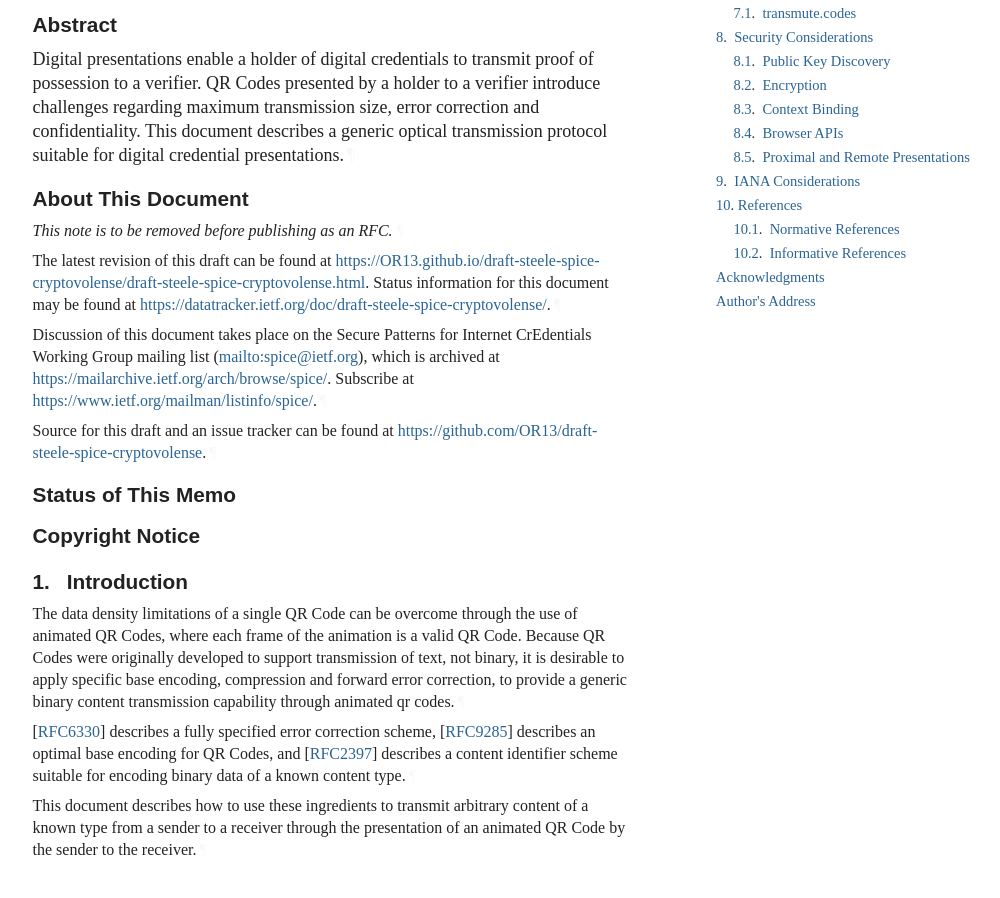
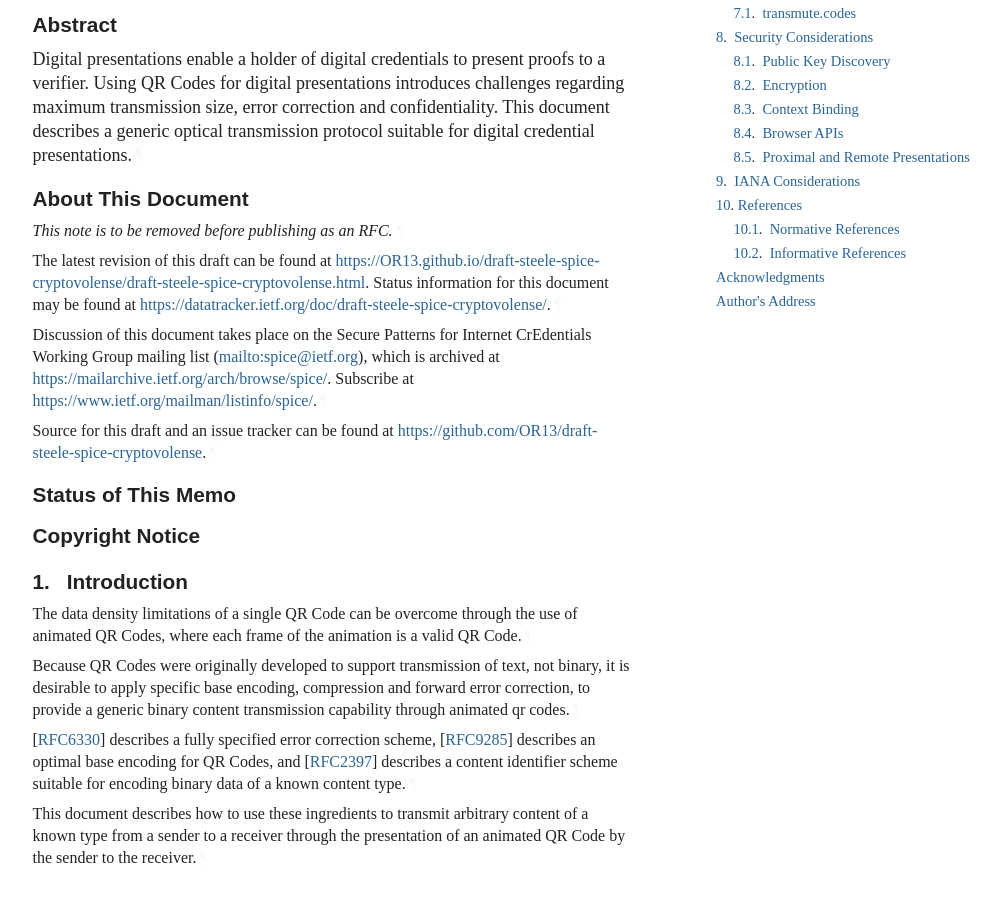
Before and after one commit to OR13/draft-steele-spice-cryptovolense, a plain HTML site: page draft-steele-spice-cryptovolense.html in a window 1280 px wide. Shown: the part 300-1198 px from the top of the page, without its empty margins (92-1092 px from the left). Drawn offline with Linux system fonts and the light colour scheme; a web font is replaced by a local one.

Commit message:
Script updating gh-pages from 71f5849. [ci skip]

```diff
--- a/draft-steele-spice-cryptovolense.html
+++ b/draft-steele-spice-cryptovolense.html
@@ -7,8 +7,8 @@
 <title>Cryptovolense</title>
 <meta content="Orie Steele" name="author">
 <meta content="
-       Digital presentations enable a holder of digital credentials to transmit proof of possession to a verifier.
-QR Codes presented by a holder to a verifier introduce challenges regarding maximum transmission size, error correction and confidentiality.
+       Digital presentations enable a holder of digital credentials to present proofs to a verifier.
+Using QR Codes for digital presentations introduces challenges regarding maximum transmission size, error correction and confidentiality.
 This document describes a generic optical transmission protocol suitable for digital credential presentations.
     " name="description">
 <meta content="xml2rfc 3.19.0" name="generator">
@@ -1065,8 +1065,8 @@ svg :is([fill="white"], [fill^="#fff"]) {
 <h1 id="title">Cryptovolense</h1>
 <section id="section-abstract">
       <h2 id="abstract"><a href="#abstract" class="selfRef">Abstract</a></h2>
-<p id="section-abstract-1">Digital presentations enable a holder of digital credentials to transmit proof of possession to a verifier.
-QR Codes presented by a holder to a verifier introduce challenges regarding maximum transmission size, error correction and confidentiality.
+<p id="section-abstract-1">Digital presentations enable a holder of digital credentials to present proofs to a verifier.
+Using QR Codes for digital presentations introduces challenges regarding maximum transmission size, error correction and confidentiality.
 This document describes a generic optical transmission protocol suitable for digital credential presentations.<a href="#section-abstract-1" class="pilcrow">¶</a></p>
 </section>
 <section class="note rfcEditorRemove" id="section-note.1">
@@ -1208,12 +1208,12 @@ This document describes a generic optical transmission protocol suitable for dig
       <h2 id="name-introduction">
 <a href="#section-1" class="section-number selfRef">1. </a><a href="#name-introduction" class="section-name selfRef">Introduction</a>
       </h2>
-<p id="section-1-1">The data density limitations of a single QR Code can be overcome through the use of animated QR Codes, where each frame of the animation is a valid QR Code.
-Because QR Codes were originally developed to support transmission of text, not binary, it is desirable to apply specific base encoding, compression and forward error correction, to provide a generic binary content transmission capability through animated qr codes.<a href="#section-1-1" class="pilcrow">¶</a></p>
-<p id="section-1-2"><span>[<a href="#RFC6330" class="cite xref">RFC6330</a>]</span> describes a fully specified error correction scheme, <span>[<a href="#RFC9285" class="cite xref">RFC9285</a>]</span> describes an optimal base encoding for QR Codes, and <span>[<a href="#RFC2397" class="cite xref">RFC2397</a>]</span> describes a content identifier scheme suitable for encoding binary data of a known content type.<a href="#section-1-2" class="pilcrow">¶</a></p>
-<p id="section-1-3">This document describes how to use these ingredients to transmit arbitrary content of a known type from a sender to a receiver through the presentation of an animated QR Code by the sender to the receiver.<a href="#section-1-3" class="pilcrow">¶</a></p>
-<div id="section-1-4">
-        <div class="alignLeft art-svg artwork" id="section-1-4.1">
+<p id="section-1-1">The data density limitations of a single QR Code can be overcome through the use of animated QR Codes, where each frame of the animation is a valid QR Code.<a href="#section-1-1" class="pilcrow">¶</a></p>
+<p id="section-1-2">Because QR Codes were originally developed to support transmission of text, not binary, it is desirable to apply specific base encoding, compression and forward error correction, to provide a generic binary content transmission capability through animated qr codes.<a href="#section-1-2" class="pilcrow">¶</a></p>
+<p id="section-1-3"><span>[<a href="#RFC6330" class="cite xref">RFC6330</a>]</span> describes a fully specified error correction scheme, <span>[<a href="#RFC9285" class="cite xref">RFC9285</a>]</span> describes an optimal base encoding for QR Codes, and <span>[<a href="#RFC2397" class="cite xref">RFC2397</a>]</span> describes a content identifier scheme suitable for encoding binary data of a known content type.<a href="#section-1-3" class="pilcrow">¶</a></p>
+<p id="section-1-4">This document describes how to use these ingredients to transmit arbitrary content of a known type from a sender to a receiver through the presentation of an animated QR Code by the sender to the receiver.<a href="#section-1-4" class="pilcrow">¶</a></p>
+<div id="section-1-5">
+        <div class="alignLeft art-svg artwork" id="section-1-5.1">
 <svg xmlns="http://www.w3.org/2000/svg" version="1.1" height="560" width="432" viewBox="0 0 432 560" class="diagram" text-anchor="middle" font-family="monospace" font-size="13px" stroke-linecap="round">
             <path d="M 184,64 L 184,104" fill="none" stroke="black"></path>
             <path d="M 184,144 L 184,184" fill="none" stroke="black"></path>
@@ -1280,7 +1280,7 @@ Because QR Codes were originally developed to support transmission of text, not
               <text x="268" y="532">Code</text>
               <text x="396" y="532">verifier</text>
             </g>
-          </svg><a href="#section-1-4.1" class="pilcrow">¶</a>
+          </svg><a href="#section-1-5.1" class="pilcrow">¶</a>
 </div>
 </div>
 </section>
```
Also changed, not shown: draft-steele-spice-cryptovolense.txt (+11 -10 lines).
